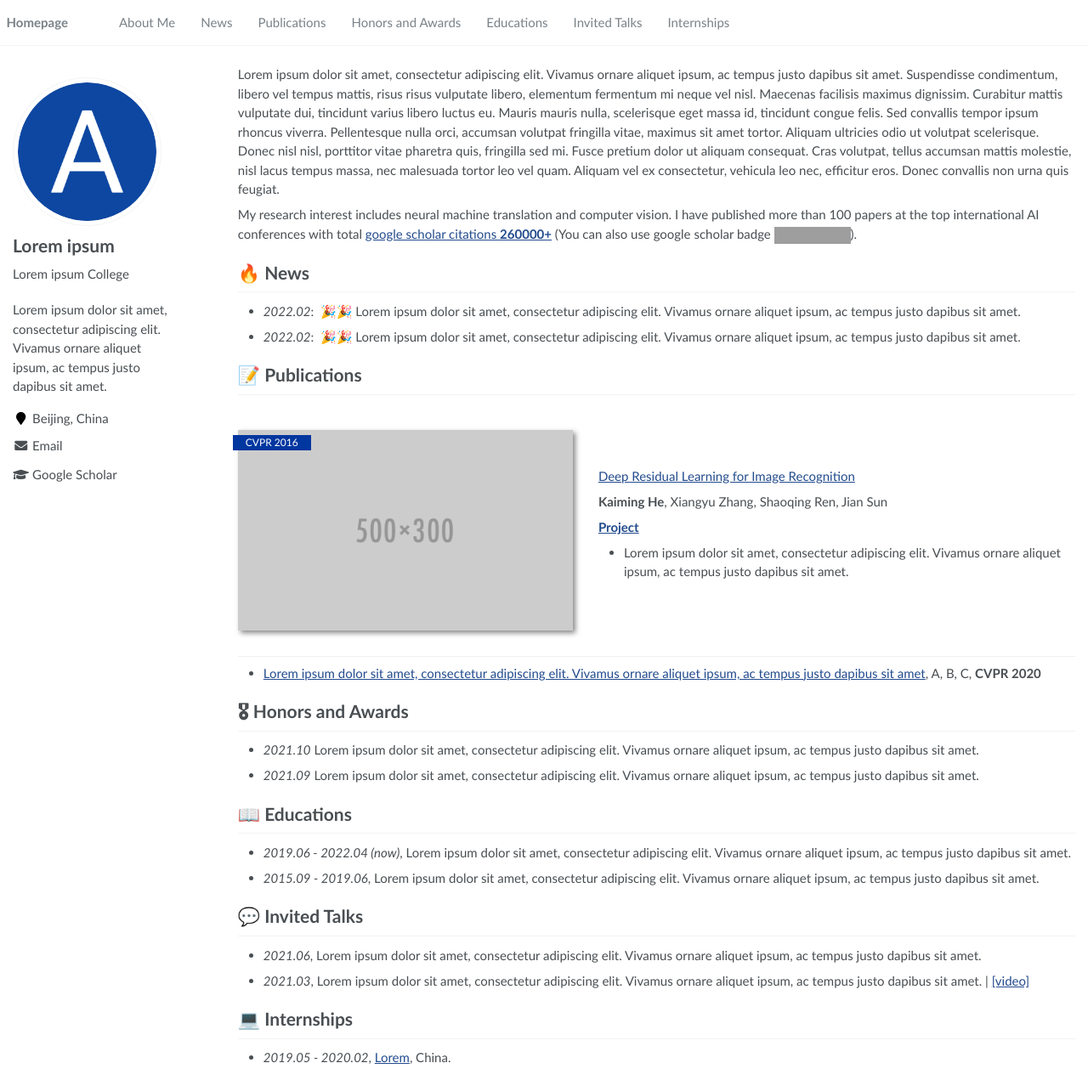
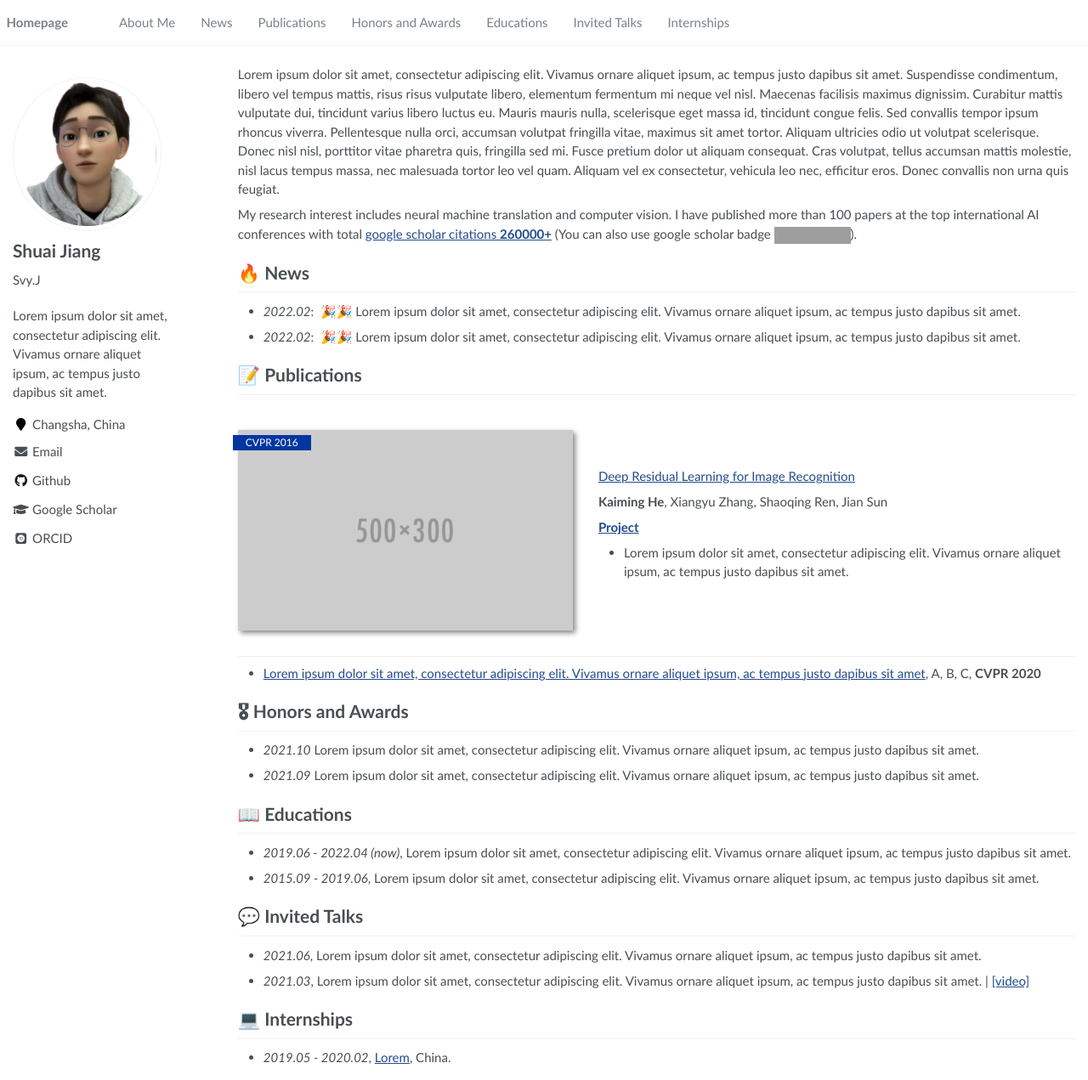
Before and after one commit to SvyJ/svyj.github.io, a Jekyll site: the page built from _pages/about.md, in a window 1280 px wide and 1271 px high. Shown: the whole window at 85% size. Built offline with Jekyll 4.4.1, drawn with Linux system fonts in a browser that asks for light colours; some web fonts are replaced; grey boxes are pictures that could not be loaded.

Commit message:
Update _config.yml

```diff
--- a/_config.yml
+++ b/_config.yml
@@ -21,14 +21,14 @@ baidu_site_verification  :  # get baidu_site_verification from https://ziyuan.ba
 
 # Site Author
 author:
-  name             : "Lorem ipsum"
-  avatar           : "images/android-chrome-512x512.png"
-  bio              : "Lorem ipsum College"
-  location         : "Beijing, China"
+  name             : "Shuai Jiang"
+  avatar           : "images/aijs.jpg"
+  bio              : "Svy.J"
+  location         : "Changsha, China"
   employer         :
   pubmed           :
-  googlescholar    : "https://scholar.google.com/citations?user=YOUR_GOOGLE_SCHOLAR_ID"
-  email            : "Lorem@ipsum.com"
+  googlescholar    : "https://scholar.google.com/citations?user=9yWuLtsAAAAJ&hl=zh-CN"
+  email            : "svyj@hnu.edu.cn"
   researchgate     :  # e.g., "https://www.researchgate.net/profile/yourprofile"
   uri              :
   bitbucket        :
@@ -37,7 +37,7 @@ author:
   flickr           :
   facebook         :
   foursquare       :
-  github           : # e.g., "github username"
+  github           : "https://github.com/SvyJ"
   google_plus      :
   keybase          :
   instagram        :
@@ -45,7 +45,7 @@ author:
   lastfm           :
   linkedin         : # e.g., "linkedin username"
   dblp             : # e.g., "https://dblp.org/pid/xx/xxxx.html"
-  orcid            : # e.g., "https://orcid.org/xxxx"
+  orcid            : "https://orcid.org/0000-0002-6579-0969"
   pinterest        :
   soundcloud       :
   stackoverflow    : # http://stackoverflow.com/users/123456/username
```
